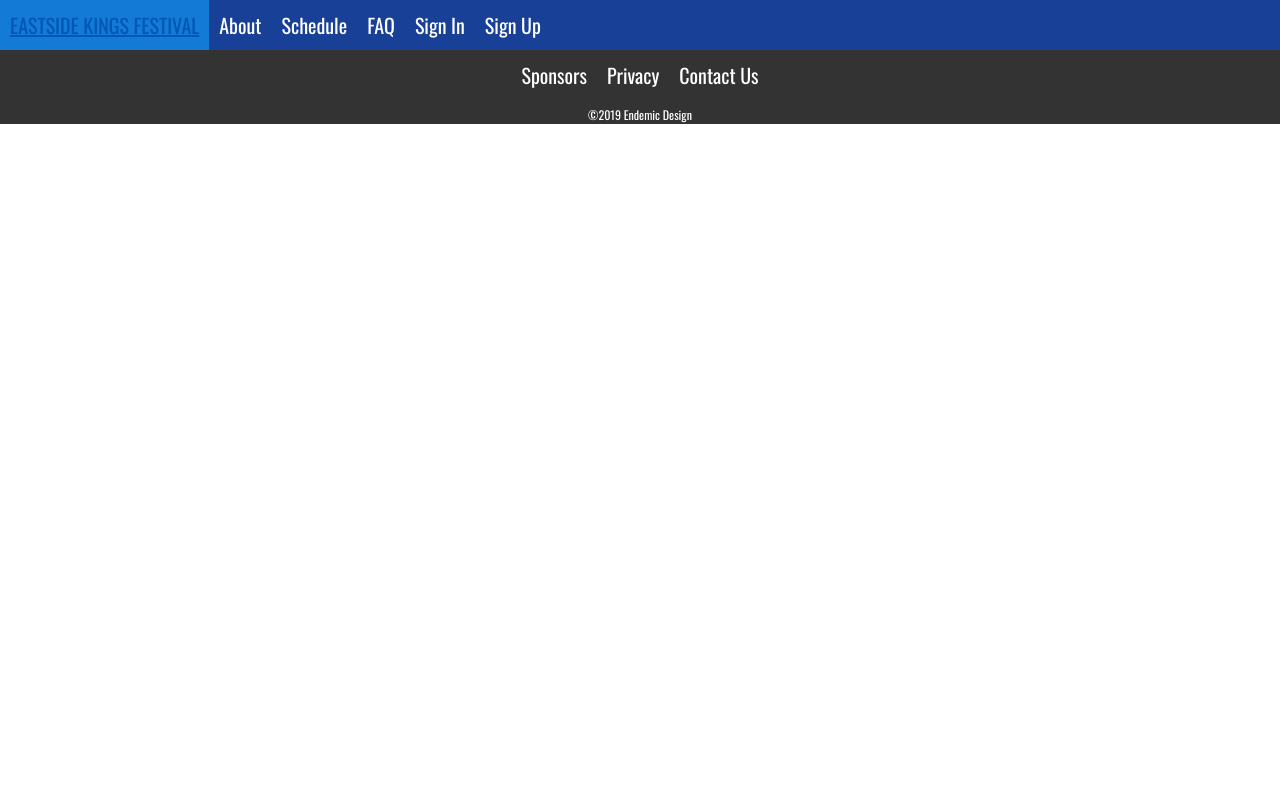
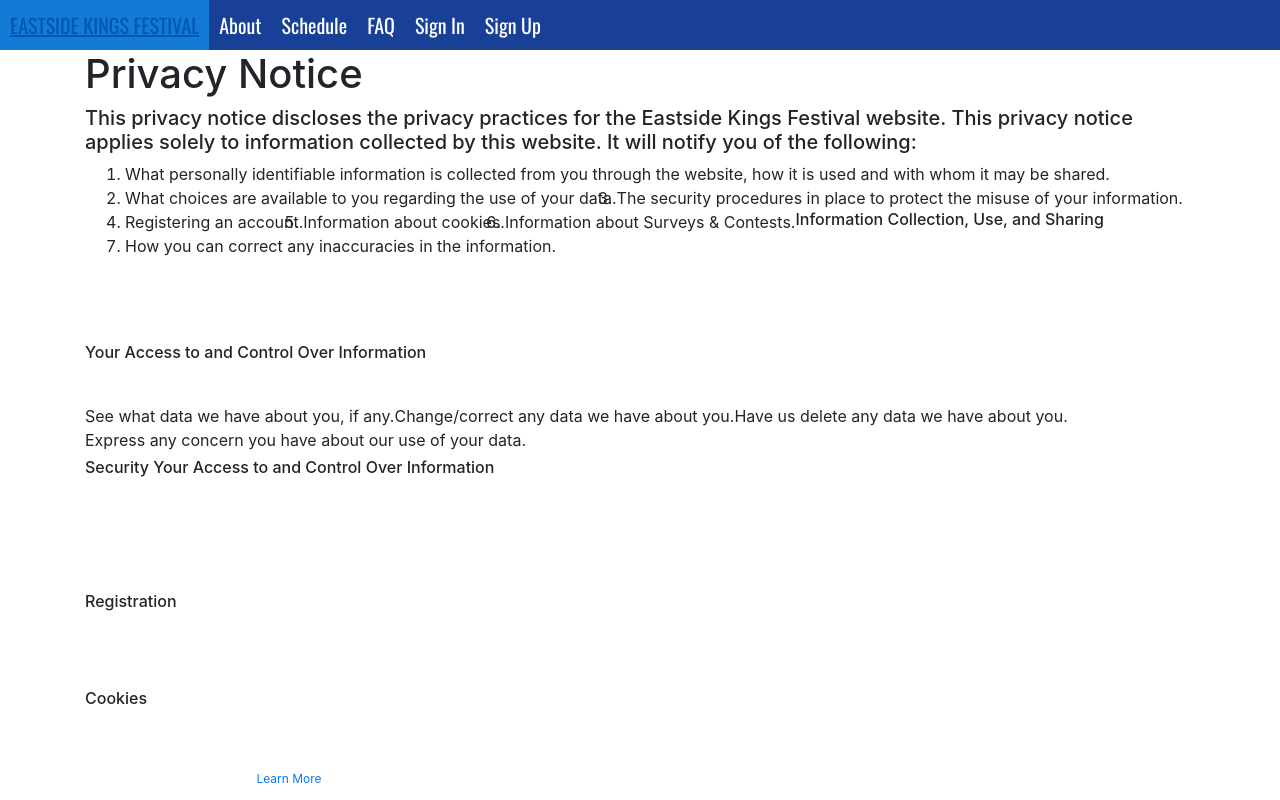
Before and after one commit to avinashsinghdhillon/ESK_Fest, a React (Create React App) app in the folder client/: page /privacy in a window 1280 px wide. Shown: the top 800 px of the page. Built offline with nearby package versions, Linux system fonts and the light colour scheme.

Commit message:
made some changes to privacy policy, but text is still white on a white background.

```diff
--- a/client/src/App.js
+++ b/client/src/App.js
@@ -6,6 +6,7 @@
 import Schedule from './pages/Schedule';
 import Faq from './pages/FAQ';
 import Footer from './components/Footer';
+import Privacy from './components/Privacy';
 // import logo from './logo.svg';
 // import './App.css';
 
@@ -20,6 +21,7 @@
           <Route exact path="/signup" component={SignUp} />
           <Route exact path="/schedule" component={Schedule} />
           <Route exact path="/faq" component={Faq} />
+          <Route exact path="/privacy" component={Privacy} />
         </Switch>
         <Footer />
       </div>
--- a/client/src/components/Footer/Footer.js
+++ b/client/src/components/Footer/Footer.js
@@ -7,7 +7,7 @@
             <ul>
                 <li><a href="/sponsors" onClick={() => props.handlePageChange("Sponsors")}>Sponsors</a></li>
                 <li><a href="/privacy" onClick={() => props.handlePageChange("Privacy")}>Privacy</a></li>
-                <li><a href="/contactus" onclick={() => props.handlePageChange("Contact")}>Contact Us</a></li>
+                <li><a href="/contactus" onClick={() => props.handlePageChange("Contact")}>Contact Us</a></li>
             </ul>
             <p>©2019 Endemic Design</p>
         </div>
--- /dev/null
+++ b/client/src/components/Privacy/Privacy.css
@@ -0,0 +1,14 @@
+font {
+    color: black;
+}
+
+p {
+    color: black;
+    font-size: 18px;
+    line-height: 2rem
+}
+
+h6 {
+    text-align: left;
+
+}
--- /dev/null
+++ b/client/src/components/Privacy/Privacy.js
@@ -0,0 +1,83 @@
+import React from 'react';
+import { Container } from '../Grid';
+import '../Privacy/';
+
+function Privacy() {
+        return (
+            <Container>
+                        <h1>Privacy Notice</h1>
+                        <div className='privacy'>
+                            <h5>
+                                This privacy notice discloses the privacy practices for the Eastside Kings Festival website. This privacy notice applies solely to information collected by this website.
+                                It will notify you of the following:
+                            </h5>
+                                <ol>
+                                <li>What personally identifiable information is collected from you through the website, how it is used and with whom it may be shared.</li>
+                                <li>What choices are available to you regarding the use of your data.</li>
+                                <li>The security procedures in place to protect the misuse of your information.</li>
+                                <li>Registering an account.</li>
+                                <li>Information about cookies.</li>
+                                <li>Information about Surveys & Contests.</li>
+                                <li>How you can correct any inaccuracies in the information.</li>
+                                </ol>
+                        </div>
+                        <div className='privacy'>
+                            <h6>Information Collection, Use, and Sharing </h6>
+
+                            <p>
+                            We are the sole owners of the information collected on this site. We only have access to/collect information that you voluntarily give us via email or other direct contact from you. We will not sell or rent this information to anyone.
+                            We will use your information to respond to you, regarding the reason you contacted us. We will not share your information with any third party outside of our organization, other than as necessary to fulfill your request, e.g. to ship an order.
+                            Unless you ask us not to, we may contact you via email in the future to tell you about specials, new products or services, or changes to this privacy policy.
+                            </p>
+                        </div>
+                        <div className='privacy'>
+                            <h6>Your Access to and Control Over Information</h6>
+                            <p>
+                            You may opt out of any future contacts from us at any time. You can do the following at any time by contacting us via the email address or phone number given on our website:
+                            </p>
+                                <ul>
+                                <li>See what data we have about you, if any.</li>
+                                <li>Change/correct any data we have about you.</li>
+                                <li>Have us delete any data we have about you.</li>
+                                <li>Express any concern you have about our use of your data.</li>
+                                </ul>
+                        </div>
+                        <div className='privacy'>
+                            <h6>Security Your Access to and Control Over Information</h6>
+                            <p>
+                            We take precautions to protect your information. When you submit sensitive information via the website, your information is protected both online and offline.
+
+                            Wherever we collect sensitive information (such as credit card information), that information is encrypted and transmitted to us in a secure way. You can verify this by looking for a lock icon in the address bar and looking for "https" at the beginning of the address of the Web page.
+
+                            While we use encryption to protect sensitive information transmitted online, we also protect your information offline. Only employees who need the information to perform a specific job (for example, billing or customer service) are granted access to personally identifiable information. The computers/servers in which we store personally identifiable information are kept in a secure environment.
+                            </p>
+                        </div>
+                        <div className='privacy'>
+                            <h6>Registration</h6>
+                            <p>
+                                In order to use certain features of this website, a user must first complete the registration form. During registration a user is required to give certain information (such as name and email address).
+                                This information is used to contact you about the products/services on our site in which you have expressed interest. At your option, you may also provide demographic information (such as gender or age) about yourself, but it is not required.
+                            </p>
+                        </div>
+                        <div className='privacy'>
+                            <h6>Cookies</h6>
+                            <p>
+                            We use "cookies" on this site in order to provide you with a personalized service. A cookie is a piece of data stored on a site visitor's hard drive to help us improve your access to our site and identify repeat visitors to our site. For instance, when we use a cookie to identify you, you would not have to log in a password more than once, thereby saving time while on our site.
+                            Cookies can also enable us to track and target the interests of our users to enhance the experience on our site. Usage of a cookie is in no way linked to any personally identifiable information on our site.
+                            Want more information on cookies? <a href="https://www.cookiesandyou.com/" rel="noopener noreferrer" target="_blank">Learn More</a>
+                            </p>
+                        </div>
+                        <div className='privacy'>
+                            <h6>Surveys &amp; Contests </h6>
+                            <p>
+                            From time-to-time our site requests information via surveys or contests. Participation in these surveys or contests is completely voluntary and you may choose whether or not to participate and therefore disclose this information. Information requested may include contact information (such as name and shipping address), and demographic information (such as zip code, age level). Contact information will be used to notify the winners and award prizes.
+                            Survey information will be used to help our grantors understand the scope of our audience which in turn will help us with future grant applications.
+                            </p>
+                        </div>
+                        <h6>If you feel that we are not abiding by this privacy policy, you should contact us immediately via telephone at 512 228-8434 or via email.</h6>
+            </Container>
+        )
+
+};
+
+export default Privacy;
--- /dev/null
+++ b/client/src/components/Privacy/index.js
@@ -0,0 +1 @@
+export { default } from "./Privacy";
--- a/client/src/pages/Home.js
+++ b/client/src/pages/Home.js
@@ -2,7 +2,8 @@
 // import Jumbotron from '../components/Jumbotron';
 // import API from '../utils/API';
 // import { Link } from 'react-router-dom';
-import { Col, Row, Container } from '../components/Grid';
+// import { Col, Row, Container } from '../components/Grid';
+import { Container } from '../components/Grid';
 // import { Input, FormBtn } from '../components/Form';
 import './Home.css';
 
@@ -54,19 +55,19 @@
     }
 }
 
-const Modal = ({ handleClose, show, children }) => {
-    const showHideClassName = show ? 'modal display-block' : 'modal display-none';
+// const Modal = ({ handleClose, show, children }) => {
+//     const showHideClassName = show ? 'modal display-block' : 'modal display-none';
 
-    return (
-        <div className={showHideClassName}>
-            <section className='modal-main'>
-                {children}
-                <button onClick={handleClose}>
-                    Close
-                </button>
-            </section>
-        </div>
-    );
-};
+//     return (
+//         <div className={showHideClassName}>
+//             <section className='modal-main'>
+//                 {children}
+//                 <button onClick={handleClose}>
+//                     Close
+//                 </button>
+//             </section>
+//         </div>
+//     );
+// };
 
 export default Home;
--- a/client/src/pages/Schedule.js
+++ b/client/src/pages/Schedule.js
@@ -11,6 +11,7 @@
             <Container>
             <ScheduleNav />
             <h1>ARTISTS SCHEDULE HERE</h1>
+            <ArtistCard />
             </Container>
         );
     }
```
Also changed, not shown: 1 other file (tests, documents, lock files or other folders).
